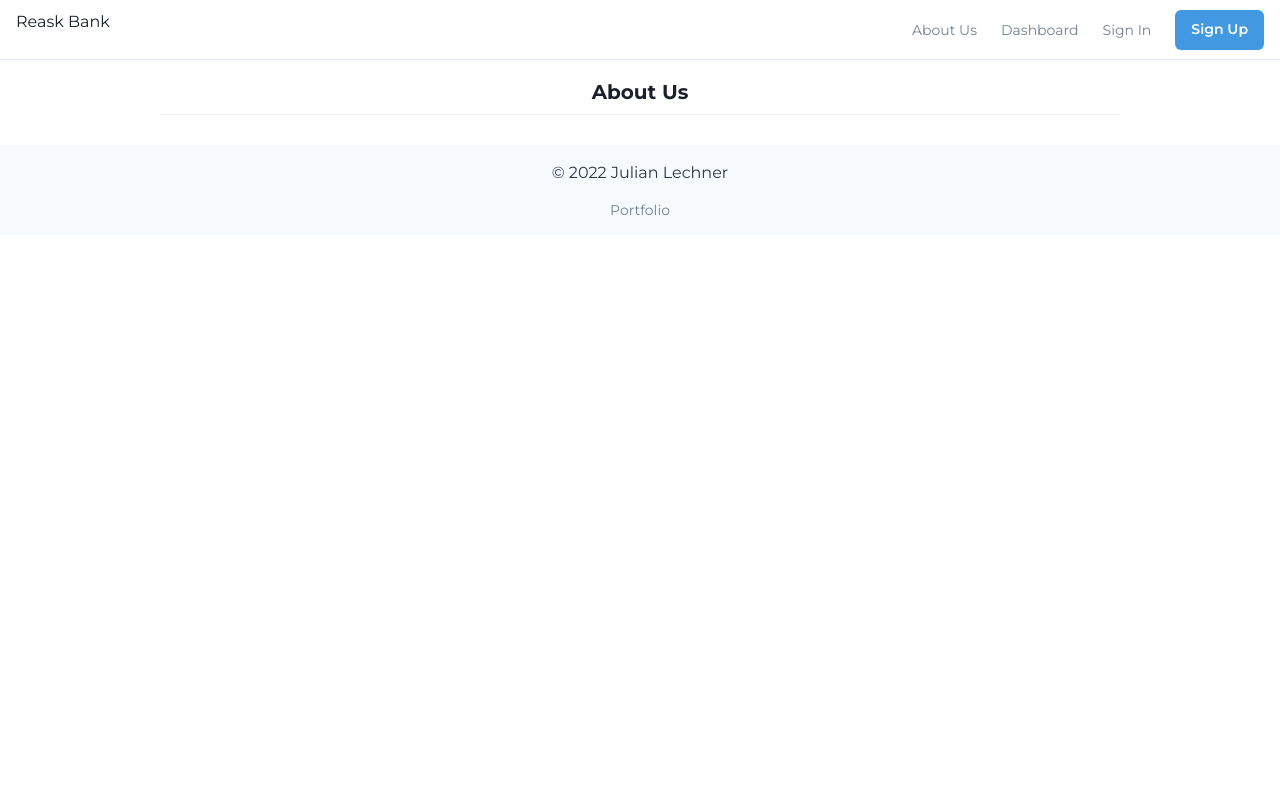
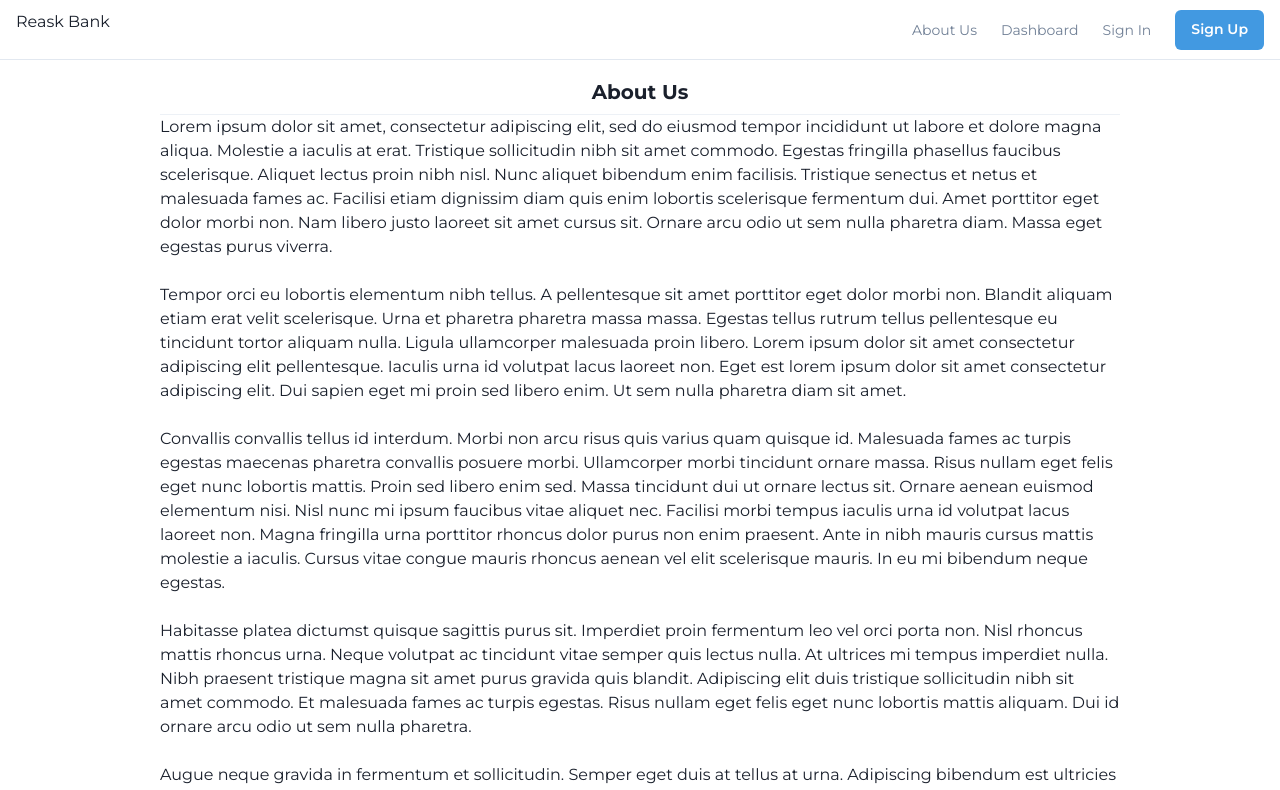
Before and after one commit to jll38/flask-react-bank, a React (Create React App) app in the folder client/: page /about in a window 1280 px wide. Shown: the top 790 px of the page. Built offline with nearby package versions, Linux system fonts and the light colour scheme; no server answers.

Commit message:
Basic about page

```diff
--- a/client/src/pages/AboutPage.js
+++ b/client/src/pages/AboutPage.js
@@ -2,6 +2,7 @@ import 'antd/dist/reset.css';
 import '../App.css';
 import React, { useState, useEffect } from 'react';
 import HeaderDiv from '../components/HeaderDiv';
+import { Text } from '@chakra-ui/react'
 
 
 
@@ -9,6 +10,19 @@ function AboutPage() {
   return (
     <>
       <HeaderDiv text="About Us" />
+      <Text>Lorem ipsum dolor sit amet, consectetur adipiscing elit, sed do eiusmod tempor incididunt ut labore et dolore magna aliqua. Molestie a iaculis at erat. Tristique sollicitudin nibh sit amet commodo. Egestas fringilla phasellus faucibus scelerisque. Aliquet lectus proin nibh nisl. Nunc aliquet bibendum enim facilisis. Tristique senectus et netus et malesuada fames ac. Facilisi etiam dignissim diam quis enim lobortis scelerisque fermentum dui. Amet porttitor eget dolor morbi non. Nam libero justo laoreet sit amet cursus sit. Ornare arcu odio ut sem nulla pharetra diam. Massa eget egestas purus viverra.
+        <br />
+        <br />
+        Tempor orci eu lobortis elementum nibh tellus. A pellentesque sit amet porttitor eget dolor morbi non. Blandit aliquam etiam erat velit scelerisque. Urna et pharetra pharetra massa massa. Egestas tellus rutrum tellus pellentesque eu tincidunt tortor aliquam nulla. Ligula ullamcorper malesuada proin libero. Lorem ipsum dolor sit amet consectetur adipiscing elit pellentesque. Iaculis urna id volutpat lacus laoreet non. Eget est lorem ipsum dolor sit amet consectetur adipiscing elit. Dui sapien eget mi proin sed libero enim. Ut sem nulla pharetra diam sit amet.
+        <br />
+        <br />
+        Convallis convallis tellus id interdum. Morbi non arcu risus quis varius quam quisque id. Malesuada fames ac turpis egestas maecenas pharetra convallis posuere morbi. Ullamcorper morbi tincidunt ornare massa. Risus nullam eget felis eget nunc lobortis mattis. Proin sed libero enim sed. Massa tincidunt dui ut ornare lectus sit. Ornare aenean euismod elementum nisi. Nisl nunc mi ipsum faucibus vitae aliquet nec. Facilisi morbi tempus iaculis urna id volutpat lacus laoreet non. Magna fringilla urna porttitor rhoncus dolor purus non enim praesent. Ante in nibh mauris cursus mattis molestie a iaculis. Cursus vitae congue mauris rhoncus aenean vel elit scelerisque mauris. In eu mi bibendum neque egestas.
+        <br />
+        <br />
+        Habitasse platea dictumst quisque sagittis purus sit. Imperdiet proin fermentum leo vel orci porta non. Nisl rhoncus mattis rhoncus urna. Neque volutpat ac tincidunt vitae semper quis lectus nulla. At ultrices mi tempus imperdiet nulla. Nibh praesent tristique magna sit amet purus gravida quis blandit. Adipiscing elit duis tristique sollicitudin nibh sit amet commodo. Et malesuada fames ac turpis egestas. Risus nullam eget felis eget nunc lobortis mattis aliquam. Dui id ornare arcu odio ut sem nulla pharetra.
+        <br />
+        <br />
+        Augue neque gravida in fermentum et sollicitudin. Semper eget duis at tellus at urna. Adipiscing bibendum est ultricies integer quis auctor elit. Venenatis a condimentum vitae sapien. Vehicula ipsum a arcu cursus vitae. Viverra suspendisse potenti nullam ac tortor vitae purus faucibus. Lobortis scelerisque fermentum dui faucibus in ornare. Libero enim sed faucibus turpis in eu mi bibendum. Bibendum enim facilisis gravida neque convallis a. Viverra nibh cras pulvinar mattis nunc sed blandit. Sem viverra aliquet eget sit amet tellus cras adipiscing. Vehicula ipsum a arcu cursus vitae congue. Arcu cursus euismod quis viverra nibh. Bibendum est ultricies integer quis auctor elit sed vulputate mi. Et pharetra pharetra massa massa ultricies mi quis hendrerit. Nunc mattis enim ut tellus.</Text>
     </>
   );
 }
```
